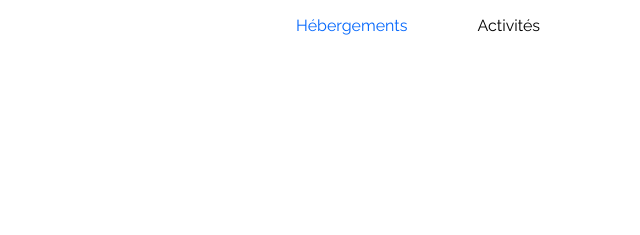
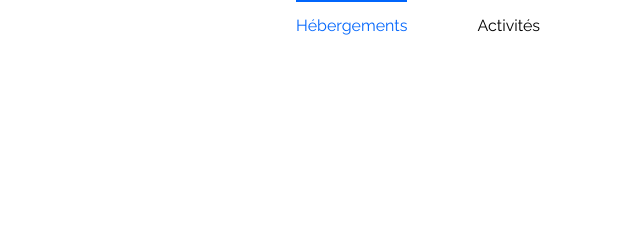
Before and after one commit to matheopierru62176/Creez-la-page-d-accueil-d-une-agence-de-voyage, a plain HTML site: page index.html in a window 1280 px wide. In both pictures the pointer is over the link "Hébergements". Shown: the top 235 px of the page, 640-1280 px from the left. Drawn offline with Linux system fonts and the light colour scheme.

Commit message:
correction border

```diff
--- a/css/style.css
+++ b/css/style.css
@@ -90,10 +90,10 @@ ul a:hover {
 ul a:hover::before {
     content: '';
     position: absolute;
-    top: -10px;
+    top: 0;
     left: 0;
     right: 0;
-    height: 6px;
+    height: 2px;
     background-color: #0065FC;
 }
 
```
